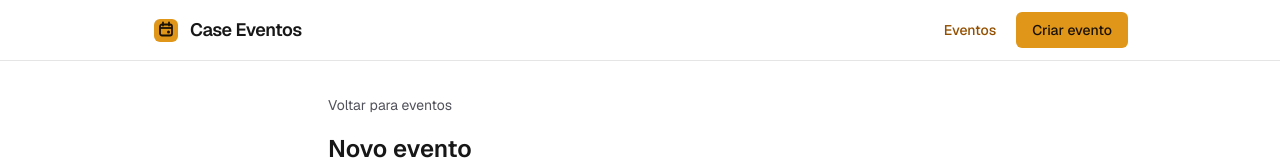
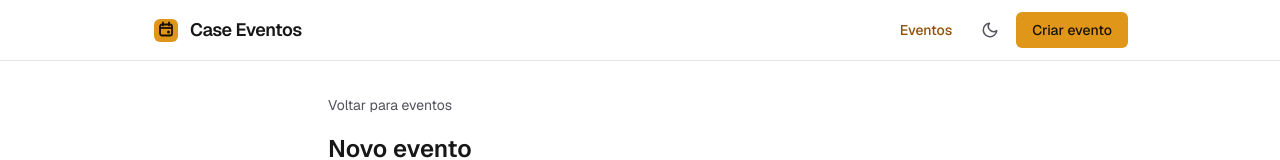
Before and after one commit to Cledson96/case-eventos, a Next.js app in the folder frontend/: page /events/new in a window 1280 px wide. Shown: the top 160 px of the page. Built offline with nearby package versions, Linux system fonts and the light colour scheme.

Commit message:
feat: adiciona alternancia de tema claro e escuro

```diff
--- a/frontend/package.json
+++ b/frontend/package.json
@@ -19,6 +19,7 @@
     "axios": "^1.17.0",
     "dayjs": "^1.11.21",
     "next": "16.2.7",
+    "next-themes": "^0.4.6",
     "react": "19.2.4",
     "react-dom": "19.2.4"
   },
--- a/frontend/src/app/globals.css
+++ b/frontend/src/app/globals.css
@@ -1,4 +1,6 @@
 @import "tailwindcss";
+
+@custom-variant dark (&:where(.dark, .dark *));
 
 :root {
   --background: #ffffff;
@@ -23,8 +25,7 @@
   --font-mono: var(--font-geist-mono);
 }
 
-@media (prefers-color-scheme: dark) {
-  :root {
+.dark {
   --background: #0a0a0a;
   --foreground: #ededed;
 
@@ -33,7 +34,6 @@
   --brand-strong: oklch(0.82 0.13 80);
   --brand-contrast: #1b1206;
   --brand-soft: oklch(0.26 0.05 72);
-  }
 }
 
 body {
--- a/frontend/src/app/layout.tsx
+++ b/frontend/src/app/layout.tsx
@@ -3,6 +3,7 @@ import { Geist, Geist_Mono } from "next/font/google";
 import "./globals.css";
 
 import { Header } from "@/components/layout/Header";
+import { ThemeProvider } from "@/components/providers/ThemeProvider";
 import { ToastProvider } from "@/components/providers/ToastProvider";
 
 const geistSans = Geist({
@@ -26,12 +27,18 @@ export default function RootLayout({
   children: React.ReactNode;
 }>) {
   return (
-    <html lang="pt-BR" className={`${geistSans.variable} ${geistMono.variable} h-full antialiased`}>
+    <html
+      lang="pt-BR"
+      suppressHydrationWarning
+      className={`${geistSans.variable} ${geistMono.variable} h-full antialiased`}
+    >
       <body className="min-h-full flex flex-col">
-        <ToastProvider>
-          <Header />
-          {children}
-        </ToastProvider>
+        <ThemeProvider>
+          <ToastProvider>
+            <Header />
+            {children}
+          </ToastProvider>
+        </ThemeProvider>
       </body>
     </html>
   );
--- a/frontend/src/components/layout/Header.tsx
+++ b/frontend/src/components/layout/Header.tsx
@@ -5,6 +5,7 @@ import { usePathname } from "next/navigation";
 
 import { buttonPrimary } from "@/components/ui/styles";
 import { BrandMark } from "./BrandMark";
+import { ThemeToggle } from "./ThemeToggle";
 
 const navLinks = [{ href: "/events", label: "Eventos" }];
 
@@ -42,6 +43,8 @@ export function Header() {
             );
           })}
 
+          <ThemeToggle />
+
           <Link href="/events/new" className={buttonPrimary}>
             Criar evento
           </Link>
--- /dev/null
+++ b/frontend/src/components/layout/ThemeToggle.tsx
@@ -0,0 +1,48 @@
+"use client";
+
+import { useTheme } from "next-themes";
+
+export function ThemeToggle() {
+  const { resolvedTheme, setTheme } = useTheme();
+  const isDark = resolvedTheme === "dark";
+
+  return (
+    <button
+      type="button"
+      aria-label={isDark ? "Ativar tema claro" : "Ativar tema escuro"}
+      onClick={() => setTheme(isDark ? "light" : "dark")}
+      className="inline-flex size-9 items-center justify-center rounded-md text-zinc-600 transition-colors hover:bg-black/5 hover:text-foreground focus-visible:outline-none focus-visible:ring-2 focus-visible:ring-brand focus-visible:ring-offset-2 focus-visible:ring-offset-background dark:text-zinc-400 dark:hover:bg-white/10 dark:hover:text-foreground"
+    >
+      {isDark ? (
+        <svg
+          width="18"
+          height="18"
+          viewBox="0 0 24 24"
+          fill="none"
+          stroke="currentColor"
+          strokeWidth="2"
+          strokeLinecap="round"
+          strokeLinejoin="round"
+          aria-hidden="true"
+        >
+          <circle cx="12" cy="12" r="4" />
+          <path d="M12 2v2M12 20v2M4.93 4.93l1.41 1.41M17.66 17.66l1.41 1.41M2 12h2M20 12h2M6.34 17.66l-1.41 1.41M19.07 4.93l-1.41 1.41" />
+        </svg>
+      ) : (
+        <svg
+          width="18"
+          height="18"
+          viewBox="0 0 24 24"
+          fill="none"
+          stroke="currentColor"
+          strokeWidth="2"
+          strokeLinecap="round"
+          strokeLinejoin="round"
+          aria-hidden="true"
+        >
+          <path d="M21 12.79A9 9 0 1 1 11.21 3 7 7 0 0 0 21 12.79z" />
+        </svg>
+      )}
+    </button>
+  );
+}
--- /dev/null
+++ b/frontend/src/components/providers/ThemeProvider.tsx
@@ -0,0 +1,17 @@
+"use client";
+
+import { ThemeProvider as NextThemesProvider } from "next-themes";
+import type { ReactNode } from "react";
+
+export function ThemeProvider({ children }: { children: ReactNode }) {
+  return (
+    <NextThemesProvider
+      attribute="class"
+      defaultTheme="light"
+      enableSystem={false}
+      disableTransitionOnChange
+    >
+      {children}
+    </NextThemesProvider>
+  );
+}
```
Also changed, not shown: 1 other file (tests, documents, lock files or other folders). Lines whose indentation alone changed are shown as unchanged.
